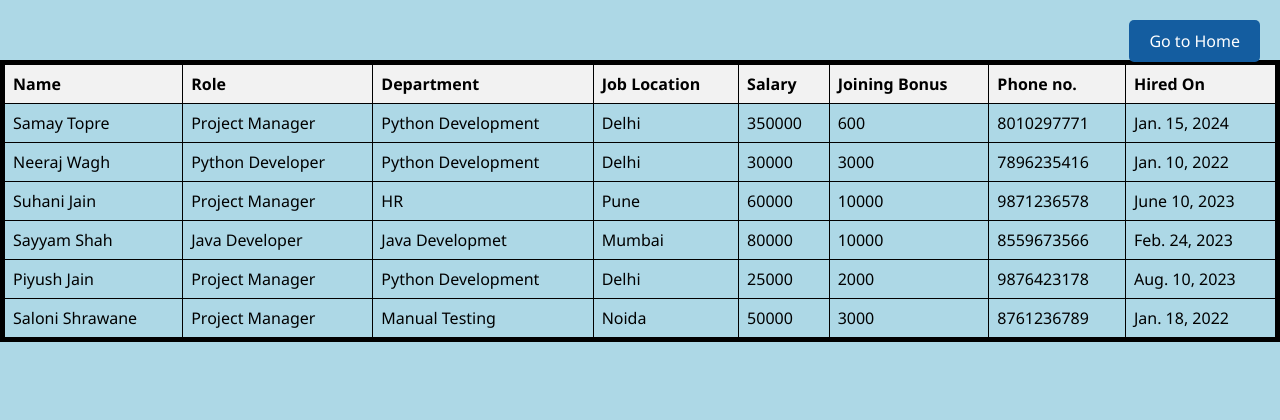
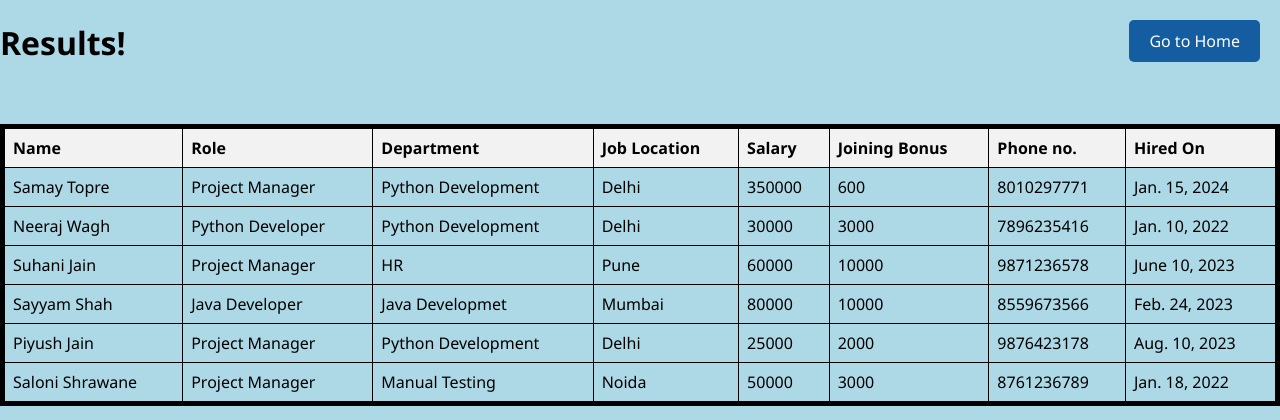
Before and after one commit to samay-topre/Employee_Management_System, a Django app: template emp_app/templates/filtered.html in a window 1280 px wide. Shown: the top 420 px of the page. Run offline with Django 5.2, Linux system fonts and the light colour scheme; the template is opened without the code that fills it: values that come from a table or form of the project are taken from there, others are empty; data comes from the database, SQL or seed files in the repository.

Commit message:
new commit by samay

```diff
--- a/emp_app/templates/filtered.html
+++ b/emp_app/templates/filtered.html
@@ -49,6 +49,7 @@
 </style>
 
 <body>
+    <h1>Results!</h1>
     <a class="go-home-button" href="/">Go to Home</a>
     <table>
         <tr>
```
